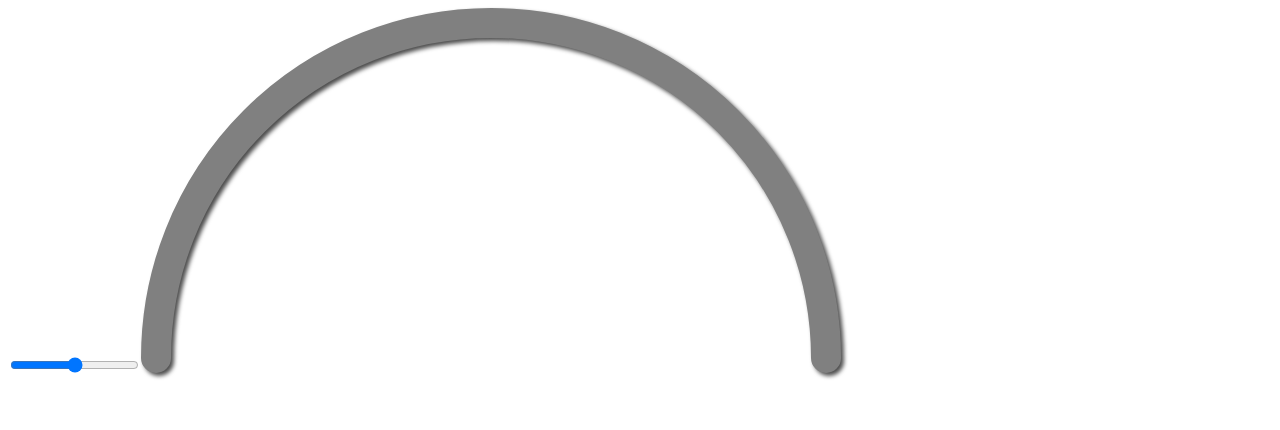
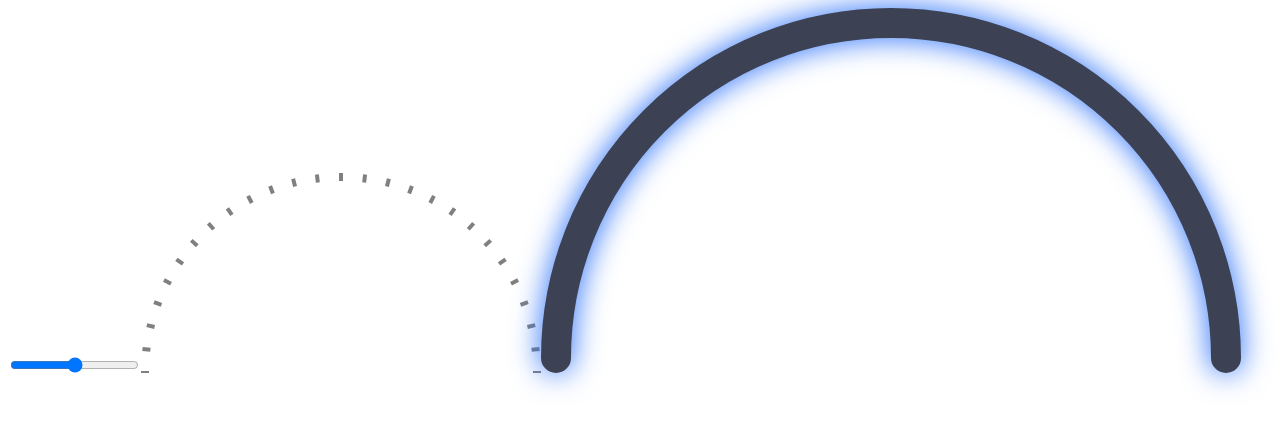
Before and after one commit to danilesky/react-circular-progress, a React app: page / in a window 1280 px wide. Shown: the top 430 px of the page. Built offline with nearby package versions, Linux system fonts and the light colour scheme; the HTML template or start-up script is replaced by a standard one.

Commit message:
add shadow props

```diff
--- a/src/Playground.tsx
+++ b/src/Playground.tsx
@@ -14,7 +14,7 @@ function Playground() {
         min="0"
         max="100"
       />
-      {/* <SemiCircularProgressClock
+      <SemiCircularProgressClock
         canvasWidth={400}
         rectangleOptions={{
           width: 4,
@@ -27,10 +27,15 @@ function Playground() {
         }}
         rangeType="closest"
         percentage={percentage}
-      /> */}
+      />
       <SemiCircularProgressBar
-        activeBar={{ color: "blue", offset: 10 }}
-        backgroundBar={{ color: "grey" }}
+        activeBar={{
+          color: "#246CF9",
+        }}
+        backgroundBar={{
+          color: "#3C4254",
+          shadow: "0px 0px 15px #246CF9",
+        }}
         circle={{
           radius: 5,
           color: "white",
--- a/src/components/semi-circular-progress-bar.tsx
+++ b/src/components/semi-circular-progress-bar.tsx
@@ -1,9 +1,16 @@
 import { ReactElement, SVGProps } from "react";
+
+interface BackroundBarProps {
+  color?: string;
+  variant?: SVGProps<SVGSVGElement>["strokeLinecap"];
+  shadow?: string;
+}
 
 interface ActivebarProps {
   offset?: number;
   color?: string;
   variant?: SVGProps<SVGSVGElement>["strokeLinecap"];
+  shadow?: string;
 }
 
 interface CircleProps {
@@ -12,11 +19,6 @@ interface CircleProps {
   borderWidth?: number;
   radius?: number;
   hidable?: boolean;
-}
-
-interface BackroundBarProps {
-  color?: string;
-  variant?: SVGProps<SVGSVGElement>["strokeLinecap"];
 }
 
 interface SemiCircularProgressBarProps {
@@ -118,7 +120,8 @@ export function SemiCircularProgressBar({
             strokeDasharray: `${circumference}`,
             strokeDashoffset: `${percentageToOffset(100)}`,
             strokeWidth: `${strokeWidth}`,
-            filter: "drop-shadow( 3px 3px 2px rgba(0, 0, 0, .7))",
+            filter:
+              backgroundBar?.shadow && `drop-shadow( ${backgroundBar.shadow})`,
           }}
           fill="none"
         />
@@ -135,6 +138,7 @@ export function SemiCircularProgressBar({
             strokeDasharray: `${circumference}`,
             strokeDashoffset: `${percentageToOffset(percentage)}`,
             strokeWidth: `${activeBarStrokeWidth}`,
+            filter: activeBar?.shadow && `drop-shadow( ${activeBar.shadow})`,
           }}
           fill="none"
         />
```
